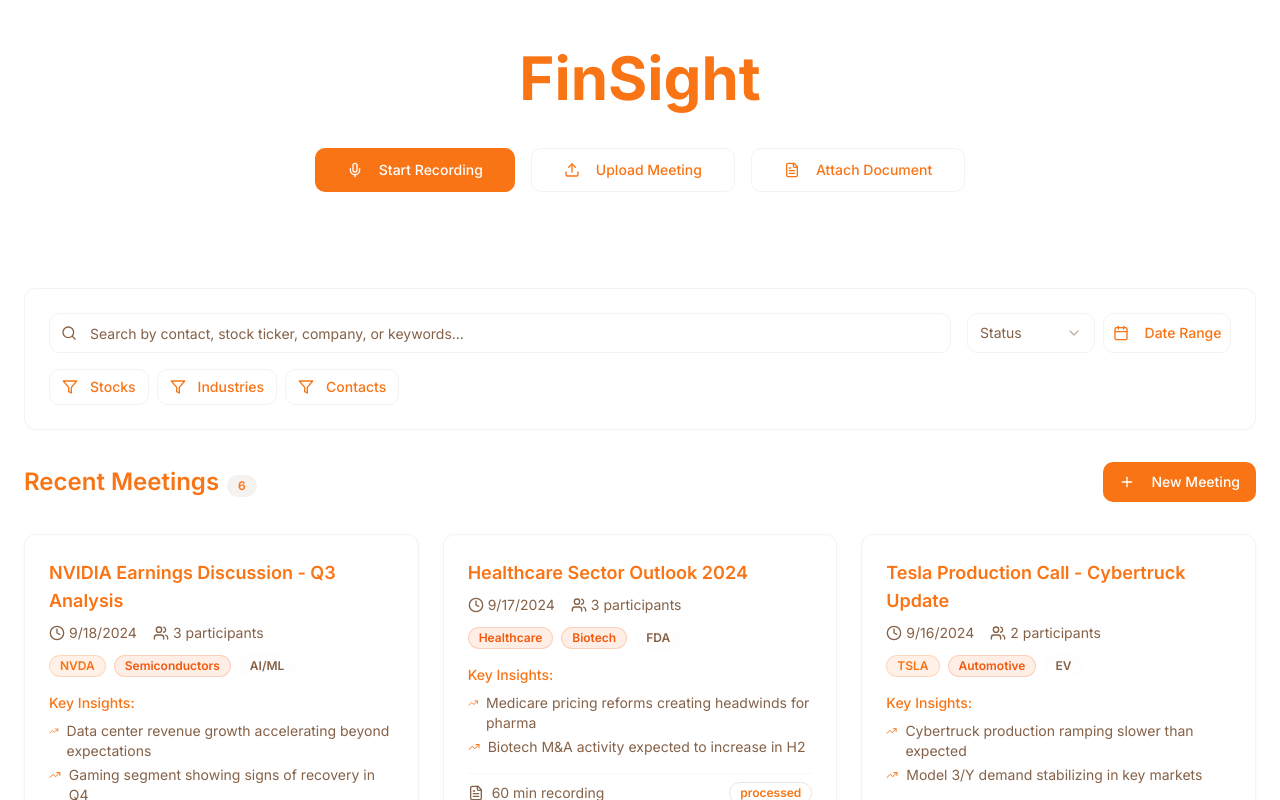
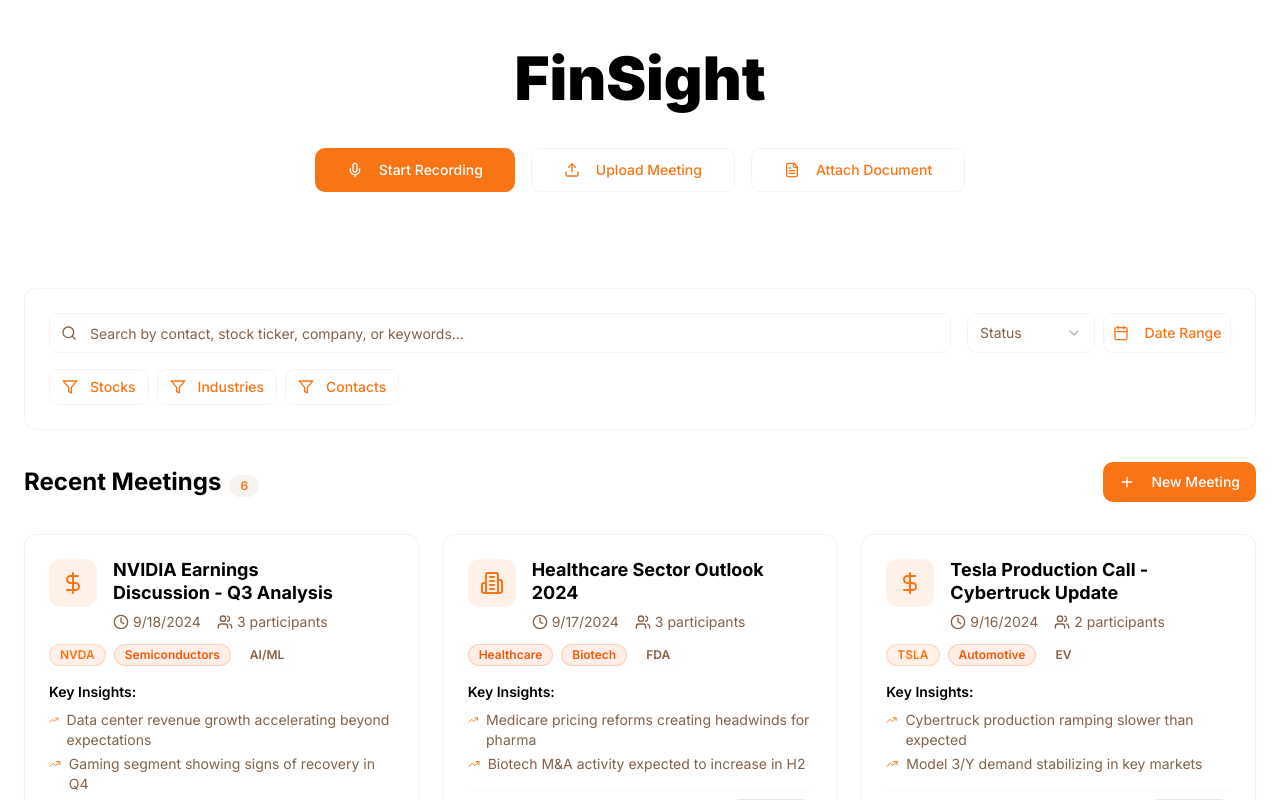
Before and after one commit to yb235/aifinsight, a React (Vite) app: page / in a window 1280 px wide. Shown: the top 800 px of the page. Built offline with nearby package versions, Linux system fonts and the light colour scheme; the HTML template or start-up script is replaced by a standard one.

Commit message:
Update fonts and add thumbnails

```diff
--- a/index.html
+++ b/index.html
@@ -9,7 +9,7 @@
 
     <link rel="preconnect" href="https://fonts.googleapis.com">
     <link rel="preconnect" href="https://fonts.gstatic.com" crossorigin>
-    <link href="https://fonts.googleapis.com/css2?family=Inter:wght@300;400;500;600;700&display=swap" rel="stylesheet">
+    <link href="https://fonts.googleapis.com/css2?family=Inter:wght@300;400;500;600;700;800;900&display=swap" rel="stylesheet">
 
     <meta property="og:title" content="meet-to-market" />
     <meta property="og:description" content="Lovable Generated Project" />
--- a/src/components/MeetingCard.tsx
+++ b/src/components/MeetingCard.tsx
@@ -1,7 +1,7 @@
 import { Card, CardContent, CardHeader } from '@/components/ui/card';
 import { Badge } from '@/components/ui/badge';
 import { Button } from '@/components/ui/button';
-import { Clock, Users, FileText, TrendingUp, Play } from 'lucide-react';
+import { Clock, Users, FileText, TrendingUp, Play, Building2, DollarSign, Phone } from 'lucide-react';
 import { Meeting } from '@/types/Meeting';
 
 interface MeetingCardProps {
@@ -23,17 +23,40 @@ export const MeetingCard = ({ meeting, onClick }: MeetingCardProps) => {
     }
   };
 
+  const getThumbnailIcon = (tags: Meeting['tags']) => {
+    const hasStock = tags.some(tag => tag.category.toLowerCase() === 'stock');
+    const hasIndustry = tags.some(tag => tag.category.toLowerCase() === 'industry');
+    const hasContact = tags.some(tag => tag.category.toLowerCase() === 'contact');
+
+    if (hasStock) return DollarSign;
+    if (hasIndustry) return Building2;
+    if (hasContact) return Phone;
+    return FileText;
+  };
+
+  const ThumbnailIcon = getThumbnailIcon(meeting.tags);
+
   return (
     <Card
       className="hover:shadow-elevated transition-all duration-300 cursor-pointer group border-border/50 bg-card/50 backdrop-blur-sm"
       onClick={onClick}
     >
       <CardHeader className="pb-3">
-        <div className="flex items-start justify-between">
-          <div className="space-y-2">
-            <h3 className="font-semibold text-lg group-hover:text-primary transition-colors">
-              {meeting.title}
-            </h3>
+        <div className="flex items-start space-x-4">
+          {/* Minimal Thumbnail */}
+          <div className="flex-shrink-0 w-12 h-12 bg-primary/10 rounded-lg flex items-center justify-center">
+            <ThumbnailIcon className="h-6 w-6 text-primary" />
+          </div>
+
+          <div className="flex-1 space-y-2">
+            <div className="flex items-start justify-between">
+              <h3 className="font-bold text-lg text-title-black font-styrene leading-tight">
+                {meeting.title}
+              </h3>
+              <Button variant="ghost" size="icon" className="opacity-0 group-hover:opacity-100 transition-opacity ml-2">
+                <Play className="h-4 w-4" />
+              </Button>
+            </div>
             <div className="flex items-center space-x-4 text-sm text-muted-foreground">
               <div className="flex items-center space-x-1">
                 <Clock className="h-4 w-4" />
@@ -45,9 +68,6 @@ export const MeetingCard = ({ meeting, onClick }: MeetingCardProps) => {
               </div>
             </div>
           </div>
-          <Button variant="ghost" size="icon" className="opacity-0 group-hover:opacity-100 transition-opacity">
-            <Play className="h-4 w-4" />
-          </Button>
         </div>
       </CardHeader>
 
@@ -61,7 +81,7 @@ export const MeetingCard = ({ meeting, onClick }: MeetingCardProps) => {
         </div>
 
         <div className="space-y-2">
-          <h4 className="font-medium text-sm">Key Insights:</h4>
+          <h4 className="font-semibold text-sm text-title-black">Key Insights:</h4>
           <ul className="space-y-1 text-sm text-muted-foreground">
             {meeting.keyInsights.slice(0, 2).map((insight, index) => (
               <li key={index} className="flex items-start space-x-2">
--- a/src/index.css
+++ b/src/index.css
@@ -11,6 +11,7 @@ All colors MUST be HSL.
     /* Claude AI Clean White Theme */
     --background: 0 0% 100%;
     --foreground: 25 95% 53%;
+    --title-black: 0 0% 0%;
 
     --card: 0 0% 100%;
     --card-foreground: 25 95% 53%;
--- a/src/pages/Index.tsx
+++ b/src/pages/Index.tsx
@@ -37,7 +37,7 @@ const Index = () => {
       <section className="relative overflow-hidden bg-background">
         <div className="container mx-auto px-6 py-12">
           <div className="max-w-4xl mx-auto text-center space-y-6">
-            <h1 className="text-4xl lg:text-6xl font-bold text-primary">
+            <h1 className="text-4xl lg:text-6xl font-black text-title-black font-styrene">
               FinSight
             </h1>
 
@@ -66,7 +66,7 @@ const Index = () => {
         />
 
         <div className="flex items-center justify-between">
-          <h2 className="text-2xl font-semibold">
+          <h2 className="text-2xl font-bold text-title-black font-styrene">
             Recent Meetings
             <Badge variant="secondary" className="ml-2">
               {filteredMeetings.length}
--- a/tailwind.config.ts
+++ b/tailwind.config.ts
@@ -15,6 +15,7 @@ export default {
     extend: {
       fontFamily: {
         'inter': ['Inter', 'sans-serif'],
+        'styrene': ['Inter', 'sans-serif'], // Using Inter as Styrene substitute
       },
       colors: {
         border: "hsl(var(--border))",
@@ -22,6 +23,7 @@ export default {
         ring: "hsl(var(--ring))",
         background: "hsl(var(--background))",
         foreground: "hsl(var(--foreground))",
+        "title-black": "hsl(var(--title-black))",
         primary: {
           DEFAULT: "hsl(var(--primary))",
           foreground: "hsl(var(--primary-foreground))",
```
